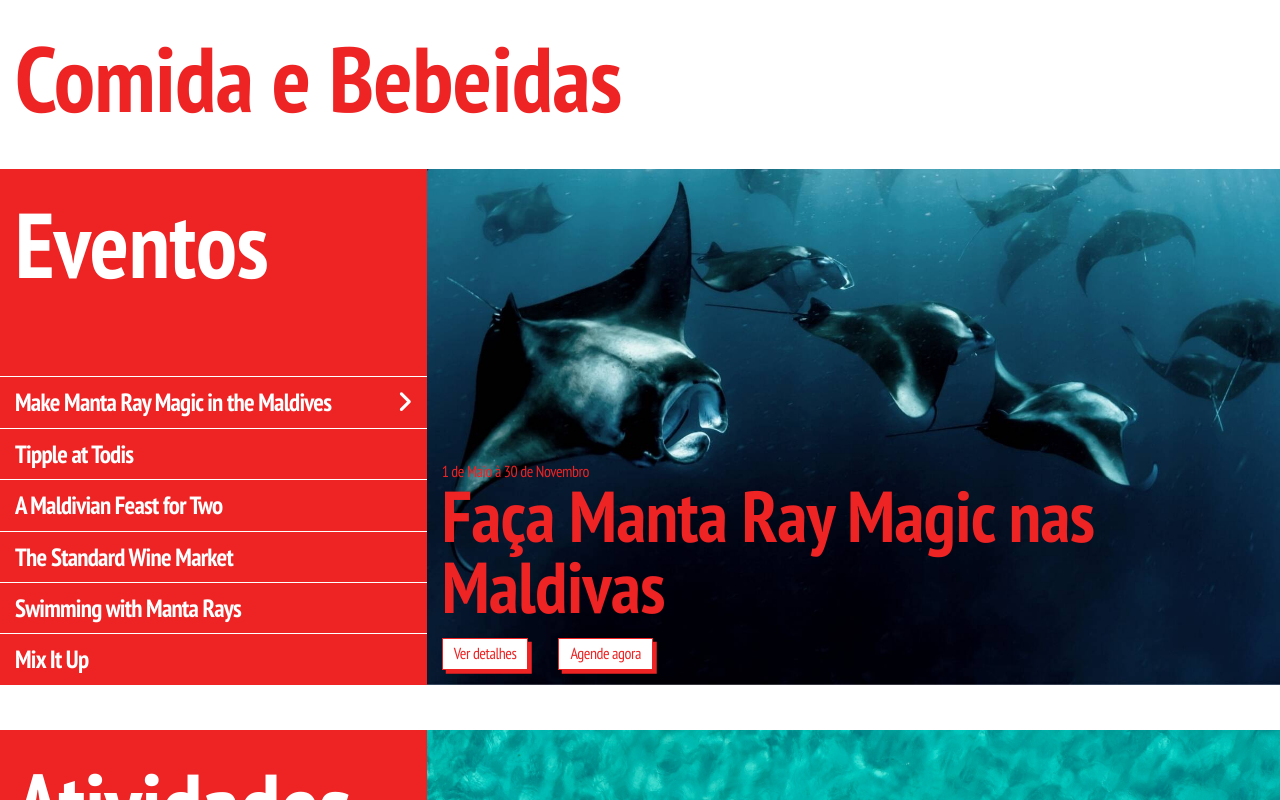
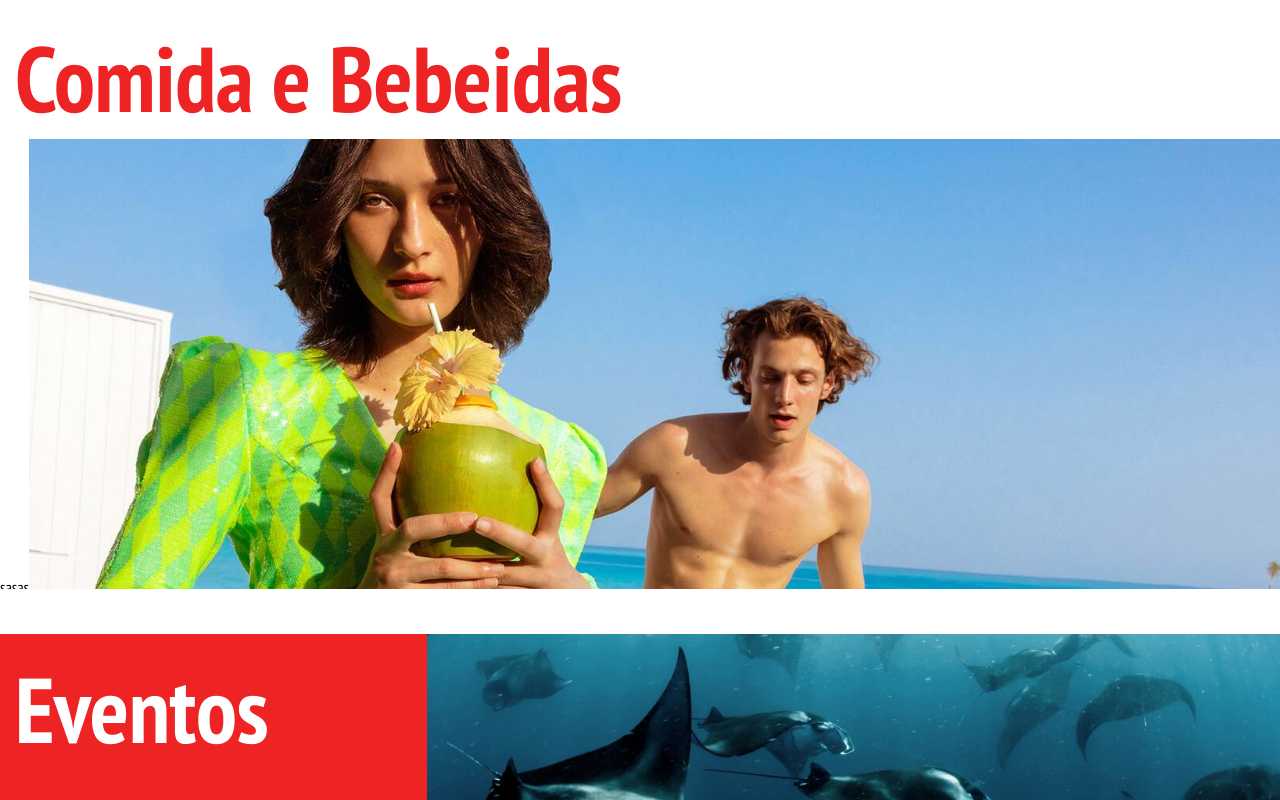
Before and after one commit to ifatinha/the-standard, a plain HTML site: page index.html in a window 1280 px wide. Shown: the part 3800-4600 px from the top of the page. Drawn offline with Linux system fonts and the light colour scheme.

Commit message:
Refatoração

```diff
--- a/css/pages/degustacao.css
+++ b/css/pages/degustacao.css
@@ -4,14 +4,43 @@
     font-weight: 700;
     letter-spacing: var(--espacameto-letras);
     line-height: 92px;
-    margin-bottom: 7.7px;
+    margin-bottom: 15px;
     padding-left: 15px;
     text-align: left;
 }
 
+.degustacao-item {
+    align-items: center;
+    display: flex;
+    flex-wrap: wrap;
+    height: 450px;
+    overflow: hidden;
+    width: 100%;
+}
+
+.degustao-texto {
+    flex: 1;
+    background-color: darkblue;
+}
+
+.degustacao-img {
+    flex: 2;
+    background-color: darkgreen;
+}
+
+.degustacao-img img {
+    height: 100%;
+    width: 100%;
+}
+
 @media screen and (max-width: 800px) {
+
     .degustacao-titulo {
         font-size: var(--font-small);
         line-height: normal;
     }
+
+    .degustacao-item {
+        flex-direction: column;
+    }
 }
--- a/index.html
+++ b/index.html
@@ -233,7 +233,17 @@
 
     <section id="degustacao">
         <h2 class="degustacao-titulo">Comida e Bebeidas</h2>
-        <div class="degustacao-container">
+        <div class="degustacao-item">
+            <div class="degustacao-texto">sasas
+                <!-- <h2>Planos de refeições</h2>
+                <p>Reserve em uma brisa com estes poucos passos fáceis. Clique em “Reservar agora”, escolha seu tipo de
+                    quarto e pacotes especiais. Selecione complementos na próxima etapa.
+                </p>
+                <a href="./" class="btn-padrao btn-padrao-red">Detalhes</a> -->
+            </div>
+            <div class="degustacao-img">
+                <img src="./assets/img/food.jpg" alt="Comida" width="1600" height="1142">
+            </div>
         </div>
     </section>
 
```
Also changed, not shown: assets/img/food.jpg (added), assets/img/img2.jpg (deleted).
